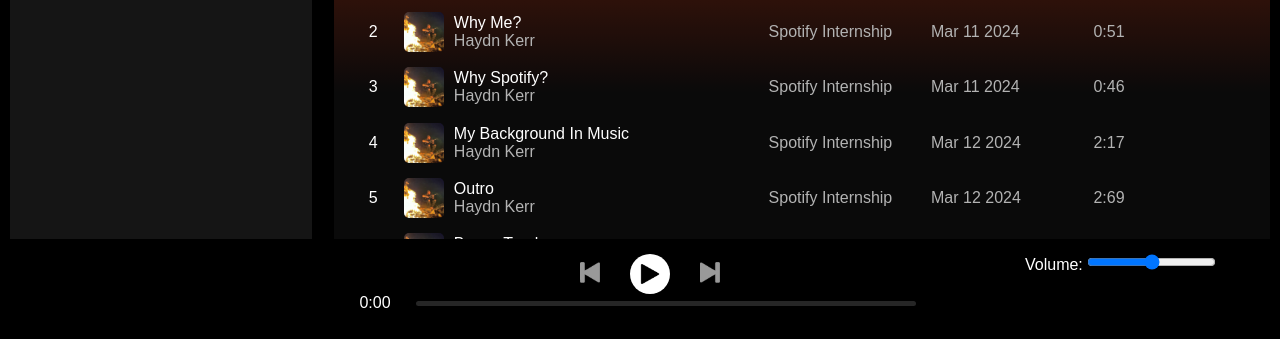
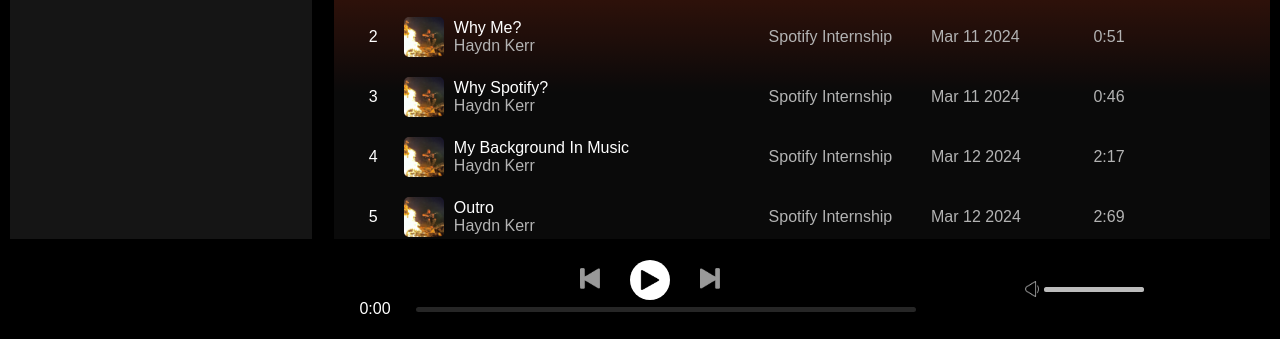
Before and after one commit to haydnkerr/spotify-intern, a plain HTML site: page index.html in a window 1280 px wide. Shown: the part 461-800 px from the top of the page. Drawn offline with Linux system fonts and the light colour scheme; grey boxes are pictures that could not be loaded.

Commit message:
update slider bars

```diff
--- a/data.json
+++ b/data.json
@@ -8,7 +8,8 @@
             "album_title": "Spotify Internship",
             "length": "0:59",
             "date_added": "Mar 11 2024",
-            "song_file": "./assets/songs/intro.mp3"
+            "song_file": "./assets/songs/intro.mp3",
+            "link": "#"
         },
 
         {
@@ -19,7 +20,8 @@
             "album_title": "Spotify Internship",
             "length": "0:51",
             "date_added": "Mar 11 2024",
-            "song_file": "./assets/songs/why-me.mp3"
+            "song_file": "./assets/songs/why-me.mp3",
+            "link": "#"
         },
 
         {
@@ -30,7 +32,8 @@
             "album_title": "Spotify Internship",
             "length": "0:46",
             "date_added": "Mar 11 2024",
-            "song_file": "./assets/songs/why-spotify.mp3"
+            "song_file": "./assets/songs/why-spotify.mp3",
+             "link": "#"
         },
 
         {
@@ -41,7 +44,8 @@
             "album_title": "Spotify Internship",
             "length": "2:17",
             "date_added": "Mar 12 2024",
-            "song_file": "./assets/songs/music-background.mp3"
+            "song_file": "./assets/songs/music-background.mp3",
+             "link": "#"
         },
 
         {
@@ -52,7 +56,8 @@
             "album_title": "Spotify Internship",
             "length": "2:69",
             "date_added": "Mar 12 2024",
-            "song_file": "./assets/songs/outro.mp3"
+            "song_file": "./assets/songs/outro.mp3",
+             "link": "#"
         },
 
         {
@@ -63,7 +68,8 @@
             "album_title": "Spotify Internship",
             "length": "2:43",
             "date_added": "Mar 11 2024",
-            "song_file": "./assets/songs/Little Moment.mp3"
+            "song_file": "./assets/songs/Little Moment.mp3",
+             "link": "#"
         },
         {
             "song_id": "7",
@@ -73,7 +79,8 @@
             "album_title": "Educational Website",
             "length": "2:17",
             "date_added": "Mar 12 2024",
-            "song_file": "./assets/songs/Not Yours.mp3"
+            "song_file": "./assets/songs/Not Yours.mp3",
+             "link": "https://haydnkerr.github.io/interactive_solar_system/"
         },
 
         {
@@ -84,7 +91,8 @@
             "album_title": "Desktop Game",
             "length": "2:69",
             "date_added": "Mar 12 2024",
-            "song_file": "./assets/songs/Tie Dyes And Adventure Times.mp3"
+            "song_file": "./assets/songs/Tie Dyes And Adventure Times.mp3",
+             "link": "https://haydnkerr.github.io/connect-four/"
         },
 
         {
@@ -92,34 +100,24 @@
             "album_cover": "./assets/imgs/hangman.png",
             "song_title": "Hangman",
             "artist_name": "Haydn Kerr",
-            "album_title": "Spotify Internship",
+            "album_title": "Desktop Game",
             "length": "2:43",
             "date_added": "Mar 11 2024",
-            "song_file": "./assets/songs/Little Moment.mp3"
+            "song_file": "./assets/songs/Little Moment.mp3",
+             "link": "https://haydnkerr.github.io/challenges/hangman-game/starter-code/"
         },
 
 
         {
             "song_id": "10",
             "album_cover": "./assets/imgs/memory.png",
-            "song_title": "Hangman",
+            "song_title": "Memory Game",
             "artist_name": "Haydn Kerr",
-            "album_title": "Spotify Internship",
+            "album_title": "Desktop Game",
             "length": "2:43",
             "date_added": "Mar 11 2024",
-            "song_file": "./assets/songs/Little Moment.mp3"
-        },
-
-
-        {
-            "song_id": "11",
-            "album_cover": "./assets/imgs/tictac.png",
-            "song_title": "Hangman",
-            "artist_name": "Haydn Kerr",
-            "album_title": "Spotify Internship",
-            "length": "2:43",
-            "date_added": "Mar 11 2024",
-            "song_file": "./assets/songs/Little Moment.mp3"
+            "song_file": "./assets/songs/Little Moment.mp3",
+             "link": "https://haydnkerr.github.io/challenges/memory-game/starter-code/"
         }
     ]
 }
--- a/index.html
+++ b/index.html
@@ -143,7 +143,7 @@
                     <div class="progression-bg"></div>
                     <div class="visible-progression">
                     </div>
-                    <input type="range" id="song-bar" value="" step="1" min="0" max="219">
+                    <input type="range" id="song-bar" value="" step="1" min="0" max="">
                 </div>
 
                 <p class="song-total-length"></p>
@@ -153,11 +153,16 @@
 
         </div>
 
-        <div class="volume-control">
-            <label for="volume">Volume:</label>
-            <input type="range" id="volume" name="volume" min="0" max="100" value="50">
+        <div class="volume-container">
+            <img src="./assets/imgs/sound-icon.png">
+            <div class="volume-control">
+                <div class="volume-bg"></div>
+                <div class="volume-progression"></div>
+                <input type="range" id="volume" name="volume" min="0" max="100" value="100" step="1">
 
+            </div>
         </div>
+
 
 
 
--- a/script.js
+++ b/script.js
@@ -18,13 +18,15 @@ let songProgressionTracker = 0
 let bigPlayBtn = document.querySelector('.big-play-btn')
 let songStarted = false;
 let volumeSlider = document.getElementById("volume");
+let volumeProgression = document.querySelector('.volume-progression')
 
 
 // Volume Controls
-volumeSlider.addEventListener("input", function() {
+volumeSlider.addEventListener("input", function () {
     let volumeValue = this.value;
 
     audio.volume = volumeValue / 100;
+    volumeProgression.style.width = volumeValue + "%"
 });
 
 // Update the seek bar as the audio plays
@@ -36,7 +38,6 @@ audio.addEventListener('timeupdate', function () {
         currentSongTime.innerHTML = "0:" + currentSeconds
     }
     let conversionCounter = 100 / audio.duration
-    console.log(conversionCounter)
     songProgressionTracker = currentSeconds * conversionCounter
     songProgressionBar.style.width = (songProgressionTracker + 2) + "%"
     songBar.value = audio.currentTime
@@ -74,6 +75,7 @@ pauseButton.addEventListener('click', function () {
         bigPlayBtn.firstChild.src = "./assets/imgs/pause.png";
         pauseButton.firstChild.src = "./assets/imgs/pause.png";
         songStarted = true
+
     } else {
         if (audio.paused) {
             audio.play();
@@ -113,14 +115,14 @@ previousSongBtn.addEventListener('click', function () {
 });
 
 function soundWaves() {
-    for (let i = 1; i < songContainer.length; i++) {
+    for (let i = 0; i < songContainer.length; i++) {
         songContainer[i].firstChild.classList.add('display-none')
         songContainer[i].querySelector('p').classList.remove('display-none')
         songContainer[i].querySelector('.song-name').style.color = 'white'
-        if (i == songCounter) {
+        if (i == songCounter - 1) {
             songContainer[i].firstChild.classList.remove('display-none')
             songContainer[i].querySelector('p').classList.add('display-none')
-            songContainer[i].querySelector('.song-name').style.color ='#1de763'
+            songContainer[i].querySelector('.song-name').style.color = '#1de763'
         }
     }
 
@@ -140,6 +142,7 @@ function playSong() {
     currentSongMinutes = 0
     currentSongSeconds = 0
     currentSongTime.innerHTML = "0:00"
+
     songInterval = setInterval(songDuration, 1000)
     fetch('data.json')
         .then(response => {
@@ -155,26 +158,20 @@ function playSong() {
                     console.log(data.haydn_profile[i].song_file)
                     audio.src = data.haydn_profile[i].song_file;
                     audio.play();
-                    songBar.max = Math.floor(audio.duration);
+
                     audio.addEventListener("loadedmetadata", function () {
-                        console.log(audio.duration)
+
                         let songTotal = Math.floor(audio.duration)
                         let minutes = Math.floor(songTotal / 60)
                         let seconds = songTotal % 60
-
+                        console.log("this is the length" + audio.duration)
+                        songBar.max = Math.floor(audio.duration);
+                        console.log(songBar.max)
                         songTotalLength.innerHTML = minutes + ":" + seconds
 
                     });
 
 
-
-                    console.log(songContainer[i].firstChild)
-                    // songContainer[i].firstChild.classList.remove('display-none')
-                    // songContainer[i].querySelector('p').classList.add('display-none')
-                    // songContainer[i - 1].firstChild.classList.add('display-none')
-                    // songContainer[i - 1].querySelector('p').classList.remove('display-none')
-                    // songContainer[i + 1].firstChild.classList.add('display-none')
-                    // songContainer[i + 1].querySelector('p').classList.remove('display-none')
                     nowPlayingArtist.innerHTML = data.haydn_profile[i].artist_name
                     nowPlayingSong.innerHTML = data.haydn_profile[i].song_title
                     nowPlayingAlbum.src = data.haydn_profile[i].album_cover
@@ -273,9 +270,14 @@ function populateSongs() {
                 albumCover.src = data.haydn_profile[i].album_cover
 
                 let songDetails = document.createElement('div')
-                let songName = document.createElement('p')
+                let songName = document.createElement('a')
                 songName.innerHTML = data.haydn_profile[i].song_title
                 songName.classList.add('song-name')
+                songName.href = data.haydn_profile[i].link
+                if (data.haydn_profile[i].link != "#") {
+                    songName.target = "_blank"
+                }
+
 
                 let artistName = document.createElement('p')
                 artistName.innerHTML = data.haydn_profile[i].artist_name
--- a/style.css
+++ b/style.css
@@ -149,6 +149,10 @@ button {
     border-radius: 5px;
 }
 
+.sidebar-title p {
+    text-overflow: ellipsis;
+}
+
 .main-section {
     overflow: scroll;
     height: 100%;
@@ -236,10 +240,81 @@ input[id="song-bar"]::-webkit-slider-runnable-track {
 }
 input[type="range"]::-webkit-slider-thumb {
     -webkit-appearance: none;
-    width: 15px; /* Set the width of the thumb */
-    height: 15px; /* Set the height of the thumb */
-    background-color: white; /* Set the color of the thumb */
-    border-radius: 50%; /* Set border radius to make it circular */
+    width: 15px;
+    height: 15px;
+    background-color: white;
+    border-radius: 50%;
+}
+
+ /******** Volume Container *********/
+ .volume-container {
+    display: flex;
+    align-items: center;
+    width: 20%;
+    gap: 5px
+ }
+
+ .volume-container img {
+    width: 14px;
+ }
+
+ .volume-control {
+    width: 100%;
+    max-width: 150px;
+    display: flex;
+    flex-direction: column;
+    padding-right: 50px;
+}
+.volume-progression {
+    width: 100%;
+    max-width: 150px;
+    border-radius: 20px;
+    height: 5px;
+    background-color: white;
+
+}
+
+.volume-bg {
+    transform: translateY(100%);
+    width: 100%;
+    max-width: 150px;
+    border-radius: 20px;
+    background-color: rgba(93, 93, 93, 0.412);
+    height: 5px;
+}
+
+.volume-control:hover .volume-progression {
+    background-color: #4caf50;
+}
+
+
+
+input[id="volume"] {
+    -webkit-appearance: none;
+    appearance: none;
+    width: 100%;
+    height: 5px;
+    background-color: transparent;
+    border-radius: 10px;
+    outline: none;
+    transform: translateY(-100%);
+}
+
+input[id="volume"]::-webkit-slider-runnable-track {
+    opacity: 0;
+    cursor: pointer;
+}
+input[type="range"]::-webkit-slider-thumb {
+    -webkit-appearance: none;
+    width: 15px;
+    height: 15px;
+    background-color: white;
+    border-radius: 50%;
+}
+
+
+.volume-control:hover input[type="range"]::-webkit-slider-runnable-track:hover{
+    opacity: 1;
 }
 
 
@@ -304,6 +379,13 @@ hr {
 
 .song-name {
     font-weight: 500;
+    color: white;
+    text-decoration: none;
+}
+
+.song-name:hover {
+    text-decoration: underline;
+    cursor: pointer;
 }
 
 .heading-opacity {
@@ -437,6 +519,7 @@ footer {
     padding: 15px;
     height: 100px;
     position: absolute;
+    align-items: center;
     bottom: 0;
 }
 
@@ -454,9 +537,7 @@ footer {
     opacity: 0;
 }
 
-.volume-control {
-    width: 20%;
-}
+
 
 .display-none {
     display: none;
```
Also changed, not shown: assets/imgs/sound-icon.png (added).
